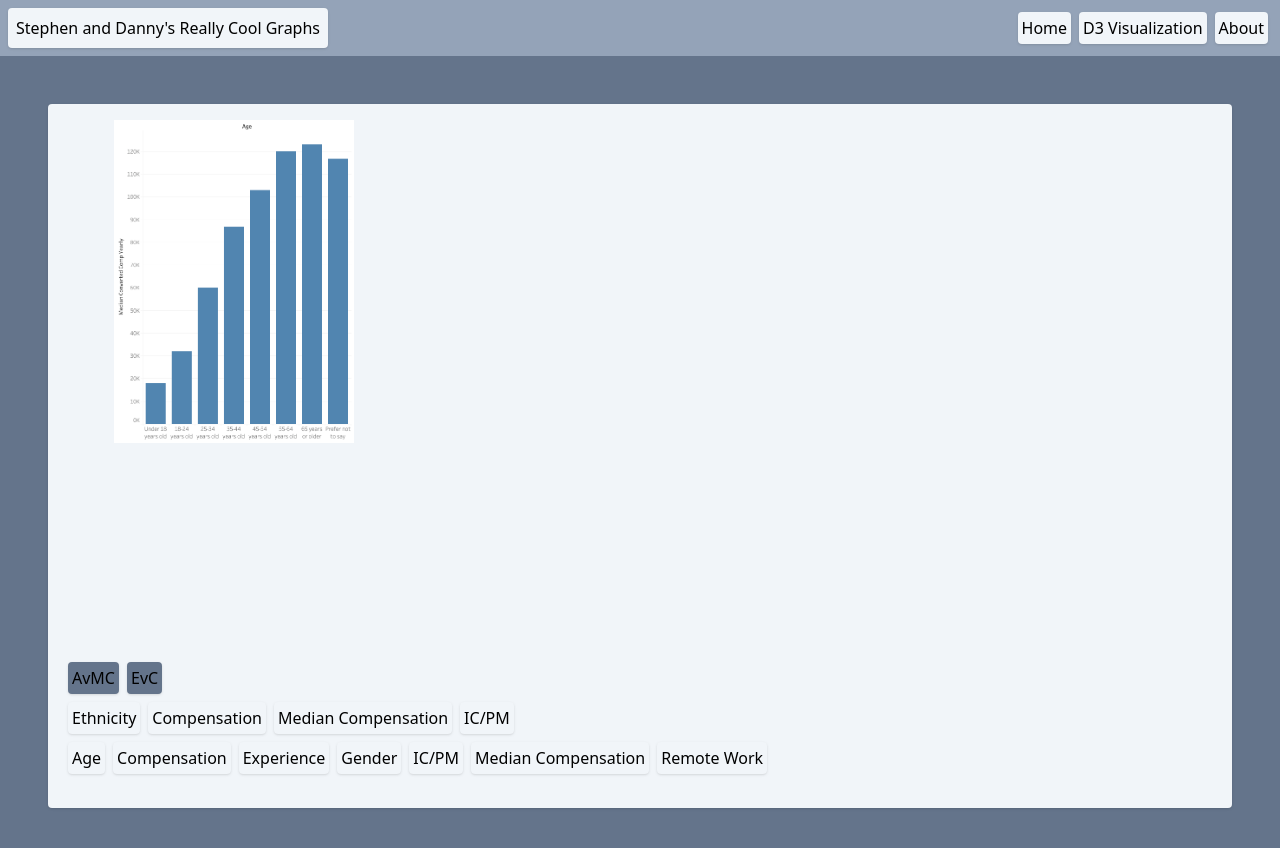
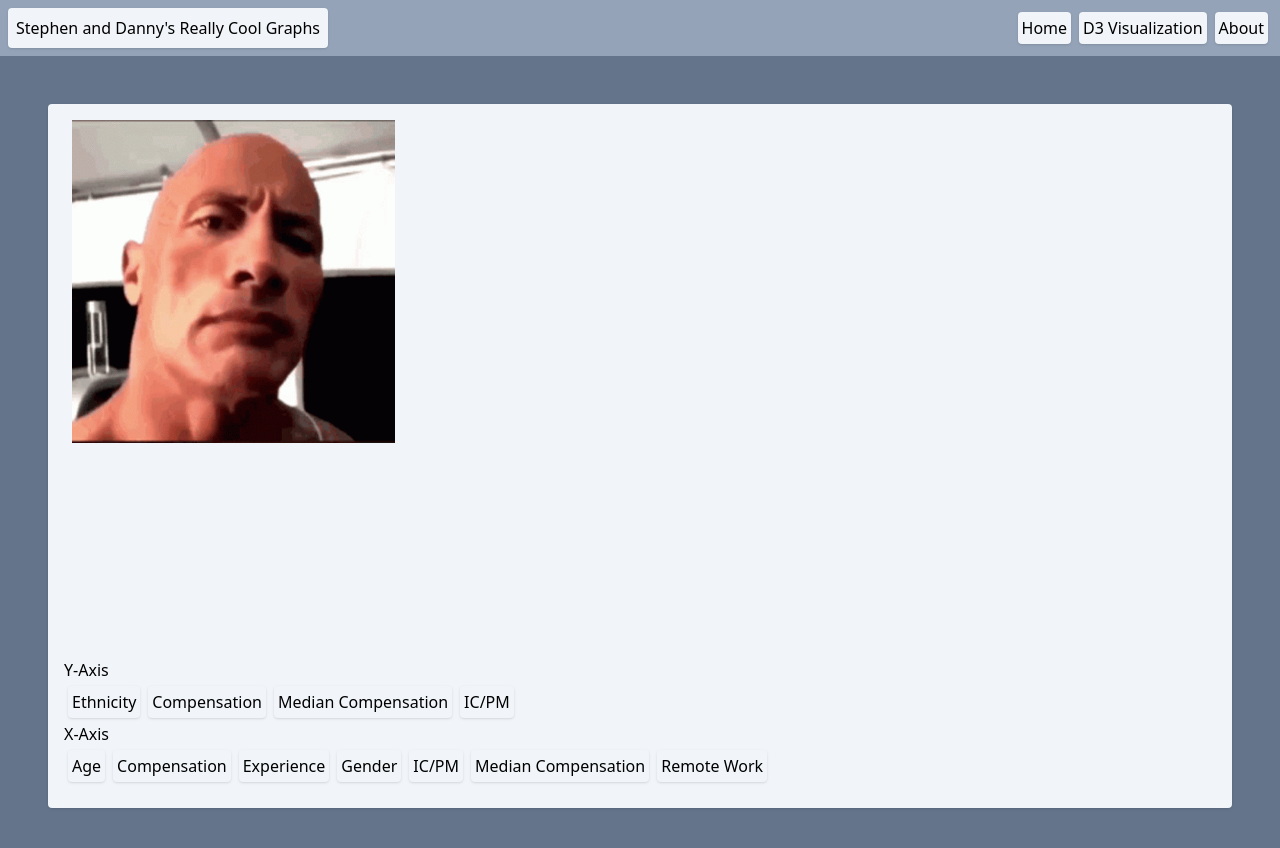
Before and after one commit to swolf-clemson/developer-visualization, a React (Create React App) app: page /info in a window 1280 px wide. Shown: the top 848 px of the page. Built offline with nearby package versions, Linux system fonts and the light colour scheme.

Commit message:
them thangs workin

```diff
--- a/src/components/buttonChecker.js
+++ /dev/null
@@ -1,6 +0,0 @@
-function getValidButtons(button1) {
-  switch (button1) {
-    case "age":
-      return;
-  }
-}
--- a/src/components/info.js
+++ b/src/components/info.js
@@ -24,14 +24,8 @@ function StaticDemo() {
         />
       </div>
 
-      <Button onClick1={() => setActiveVisualization("age_vs_median_comp.png")}>
-        AvMC
-      </Button>
-      <Button onClick1={() => setActiveVisualization("ethnicity_vs_comp.png")}>
-        EvC
-      </Button>
-
       <div>
+        <div>Y-Axis</div>
         <Button
           onClick1={() => selectNewY("ethnicity")}
           onClick2={() => clearSelectionY()}
@@ -66,6 +60,7 @@ function StaticDemo() {
         </Button>
       </div>
       <div>
+        <div>X-Axis</div>
         <Button
           onClick1={() => selectNewX("age")}
           onClick2={() => clearSelectionX()}
--- a/src/contexts/buttonContext.js
+++ b/src/contexts/buttonContext.js
@@ -13,15 +13,16 @@ export const useUIState = () => useContext(UIContext);
 // Here's the actual context object (shared across all views)
 function useRemoteContext() {
   const imgList = {
-    age_vs_median_comp: "age_vs_median_comp.png",
-    ethnicity_vs_comp: "ethnicity_vs_comp.png",
-    ethnicity_vs_median_comp: "ethnicity_vs_median_comp.png",
-    exp_vs_comp: "exp_vs_comp.png",
-    gender_vs_comp_items: "gender_vs_comp_items.png",
-    gender_vs_comp: "gender_vs_comp.png",
-    gender_vs_icpm: "gender_vs_icpm.png",
-    icpm_vs_comp: "icpm_vs_comp.png",
-    remote_vs_comp: "remote_vs_comp.png",
+    default: "mrrock.gif",
+    age_median: "age_vs_median_comp.png",
+    compensation_ethnicity: "ethnicity_vs_comp.png",
+    median_ethnicity: "ethnicity_vs_median_comp.png",
+    experience_median: "exp_vs_comp.png",
+    gender_compensation: "gender_vs_comp_items.png",
+    gender_median: "gender_vs_comp.png",
+    gender_icpm: "gender_vs_icpm.png",
+    icpm_median: "icpm_vs_comp.png",
+    remote_median: "remote_vs_comp.png",
   };
 
   const validY2XCombos = {
@@ -103,7 +104,7 @@ function useRemoteContext() {
   });
 
   const [activeVisualization, setActiveVisualization] = useState(
-    imgList.age_vs_median_comp
+    imgList.default
   );
 
   function clearSelectionX() {
@@ -117,6 +118,7 @@ function useRemoteContext() {
       tempState[yKey].enabled = true;
     });
     setYButtonState(tempState);
+    setActiveVisualization(imgList.default);
   }
 
   function selectNewX(newX) {
@@ -129,18 +131,15 @@ function useRemoteContext() {
 
     setXButtonState(tempState);
 
-    // if there is an Y already set to selected == true, show the image
-    Object.keys(yButtonState).forEach((yKey) => {
-      if (yButtonState[yKey].selected) {
-      }
-    });
-
     var tempState = JSON.parse(JSON.stringify(yButtonState)); // This is a hack to quickly copy an item lol
     Object.keys(tempState).forEach((yKey) => {
       if (validX2YCombos[newX].includes(yKey)) {
         tempState[yKey].enabled = true;
       } else {
         tempState[yKey].enabled = false;
+      }
+      if (tempState[yKey].selected) {
+        setActiveVisualization(imgList[newX + "_" + yKey]);
       }
     });
 
@@ -158,6 +157,7 @@ function useRemoteContext() {
       tempState[xKey].enabled = true;
     });
     setXButtonState(tempState);
+    setActiveVisualization(imgList.default);
   }
 
   function selectNewY(newY) {
@@ -179,6 +179,9 @@ function useRemoteContext() {
         tempState[xKey].enabled = true;
       } else {
         tempState[xKey].enabled = false;
+      }
+      if (tempState[xKey].selected) {
+        setActiveVisualization(imgList[xKey + "_" + newY]);
       }
     });
 
```
Also changed, not shown: public/mrrock.gif (added).
